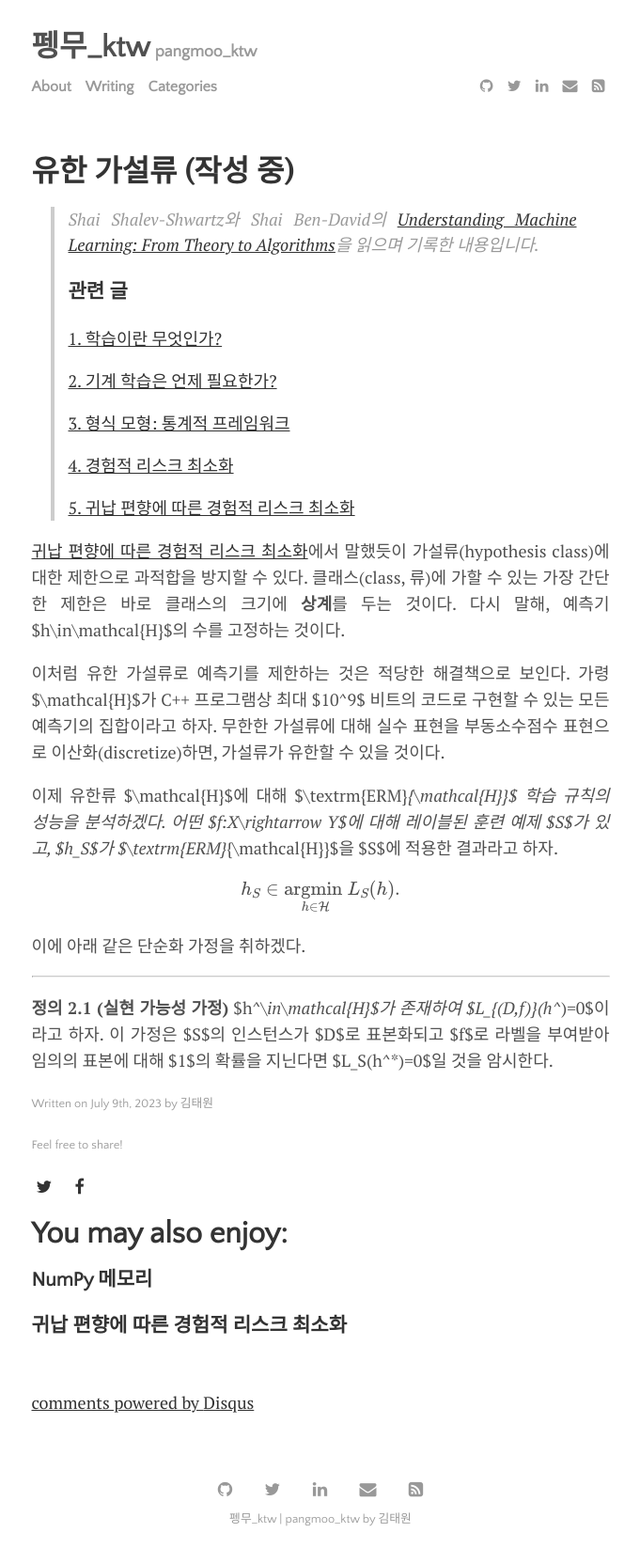
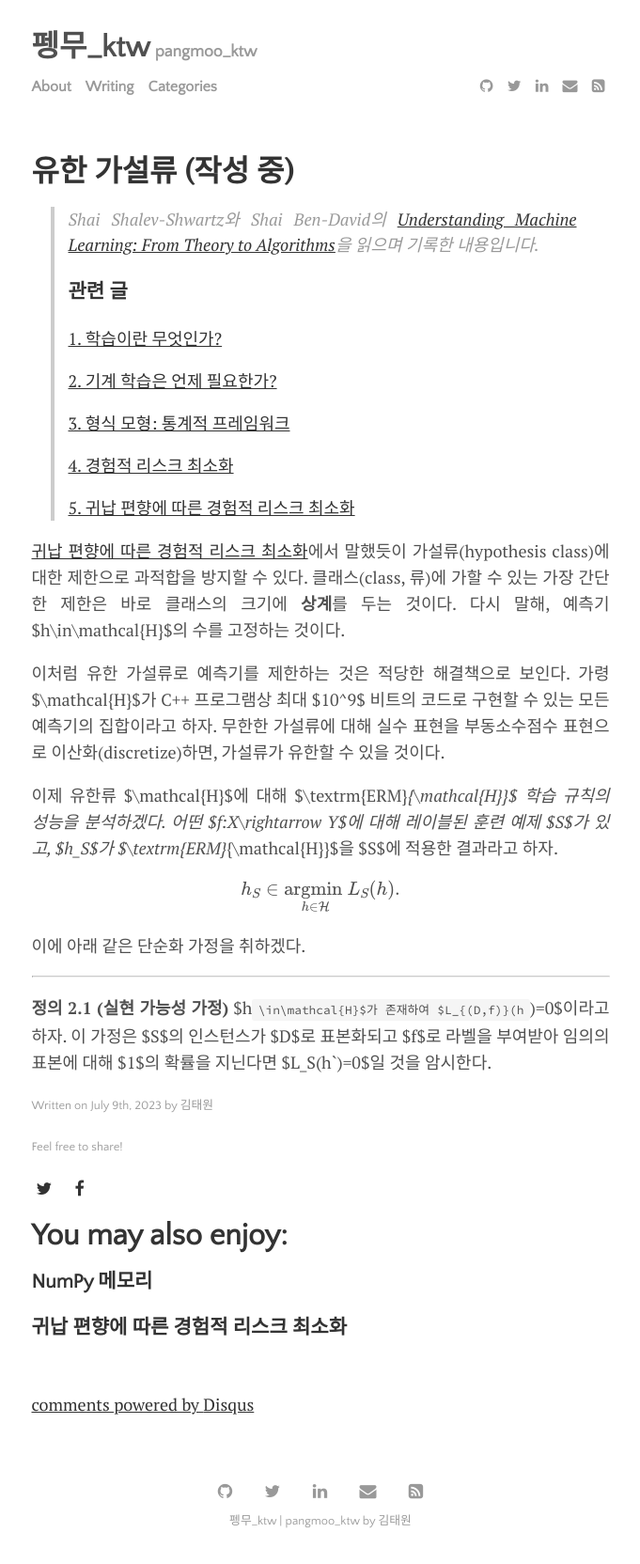
Before and after one commit to pangmoo-KTW/pangmoo-KTW, a Jekyll site: the page built from _posts/2023-07-09-uml6.md, in a window 1280 px wide. Shown: the whole page at 94% size, without its empty margins (299-980 px from the left). Built offline with Jekyll 4.4.1, drawn with Linux system fonts in a browser that asks for light colours; formulas are drawn with MathJax 3; comment, search, counter and statistics services are not loaded.

Commit message:
20230709_08

```diff
--- a/_posts/2023-07-09-uml6.md
+++ b/_posts/2023-07-09-uml6.md
@@ -39,5 +39,5 @@ $$
 
 ---
 **정의 2.1 (실현 가능성 가정)**
-$h^*\in\mathcal{H}$가 존재하여 $L_{(D,f)}(h^*)=0$이라고 하자.
-이 가정은 $S$의 인스턴스가 $D$로 표본화되고 $f$로 라벨을 부여받아  임의의 표본에 대해 $1$의 확률을 지닌다면 $L_S(h^*)=0$일 것을 암시한다.
+$h`\in\mathcal{H}$가 존재하여 $L_{(D,f)}(h`)=0$이라고 하자.
+이 가정은 $S$의 인스턴스가 $D$로 표본화되고 $f$로 라벨을 부여받아  임의의 표본에 대해 $1$의 확률을 지닌다면 $L_S(h`)=0$일 것을 암시한다.
```
